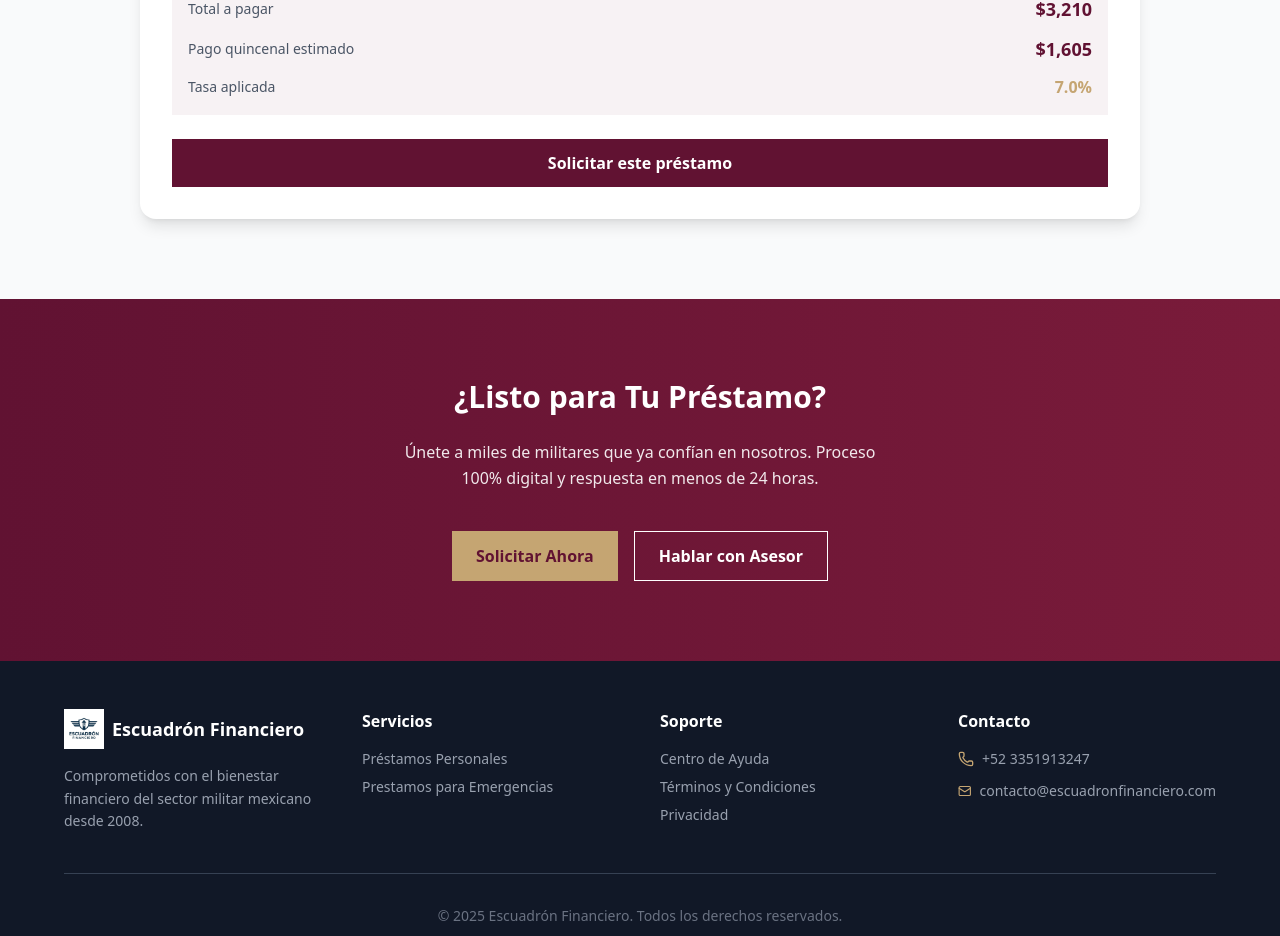
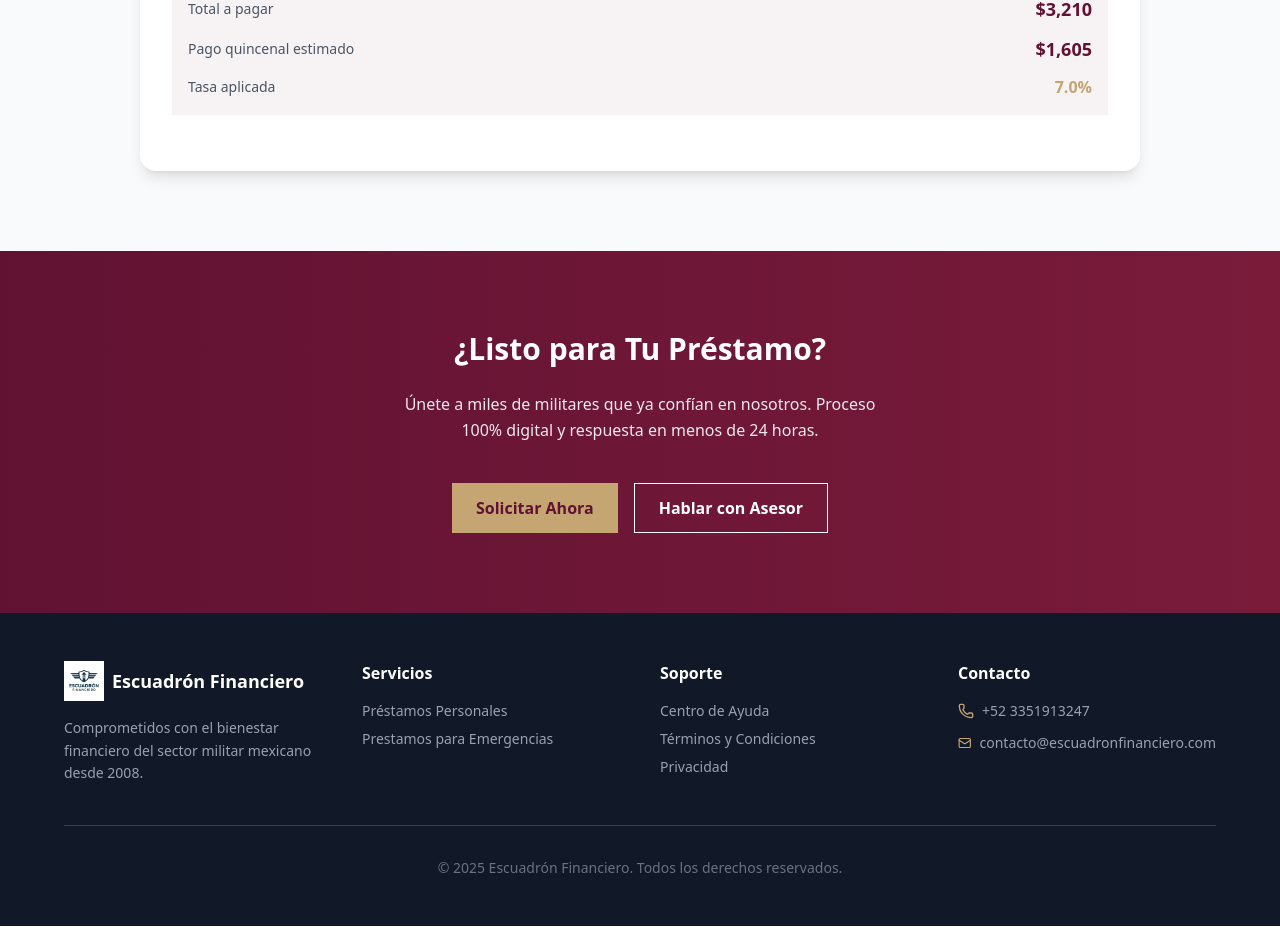
Before and after one commit to ElderL99/escuadronFinanciero-Front, a React (Vite) app: page / in a window 1280 px wide. Shown: the part 2191-3127 px from the top of the page. Built offline with nearby package versions, Linux system fonts and the light colour scheme.

Commit message:
button deleted

```diff
--- a/src/components/homePage/HomeLoanCalculator.jsx
+++ b/src/components/homePage/HomeLoanCalculator.jsx
@@ -133,10 +133,6 @@ export default function HomeLoanCalculator() {
             </p>
           </div>
         </div>
-
-        <button className="w-full bg-[#611232] text-white py-3 rounded-md font-semibold hover:bg-[#4b0f28] transition-colors">
-          Solicitar este préstamo
-        </button>
       </div>
     </section>
   );
```
